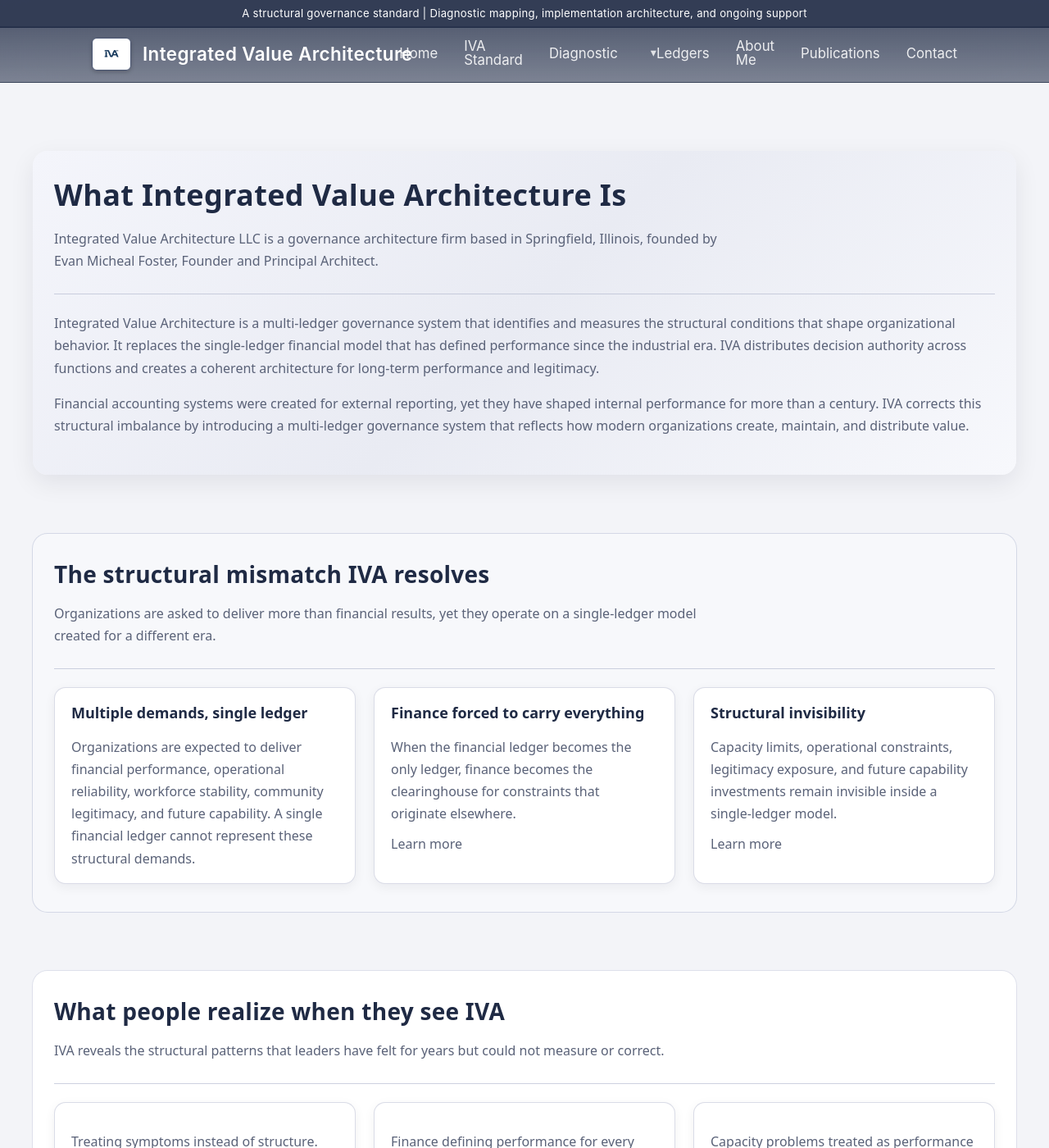
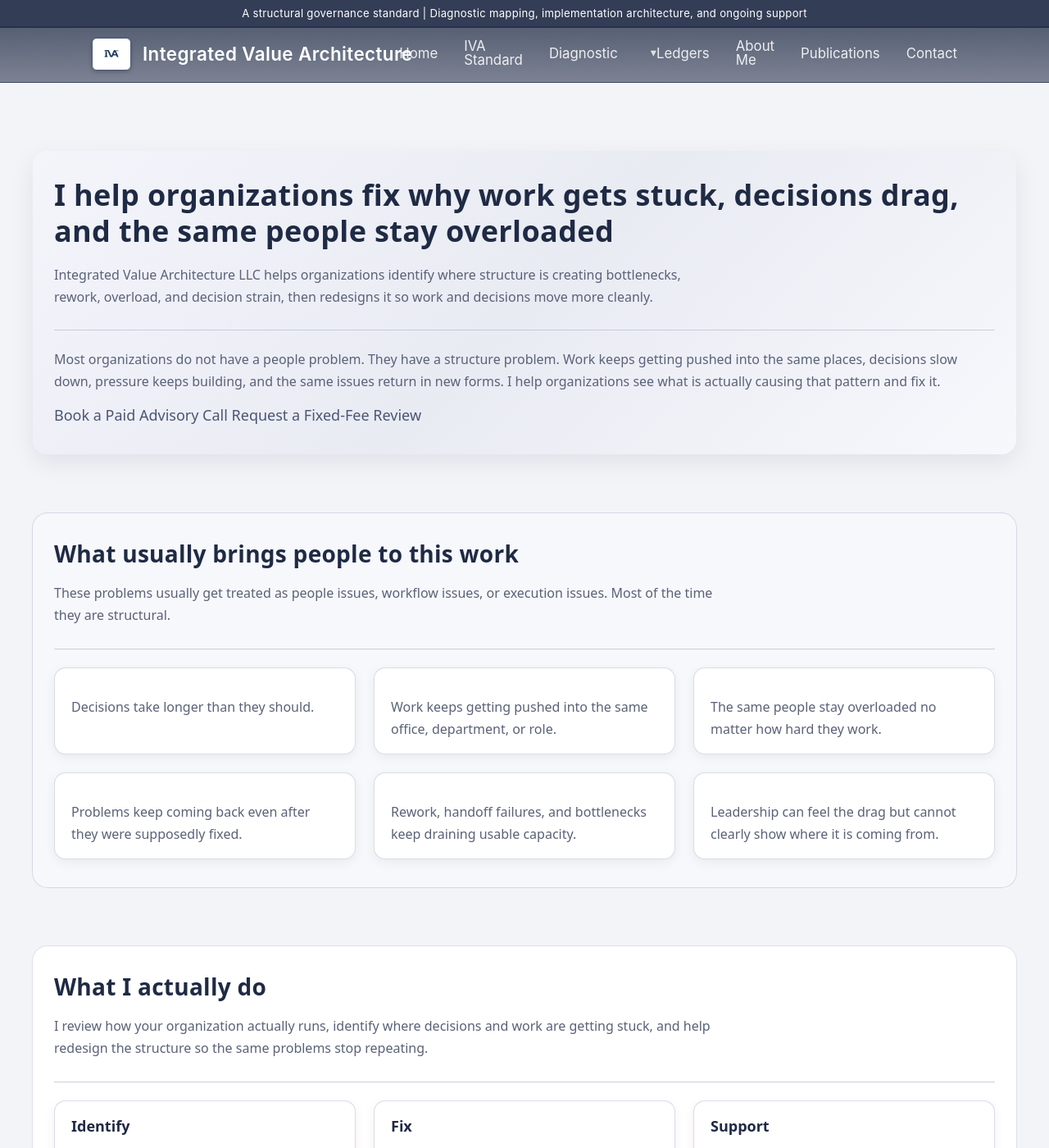
Before and after one commit to efost7873/integratedvaluearchitecture.com, a Jekyll site: the page built from index.html, in a window 1280 px wide and 1400 px high. Shown: the whole window at 82% size. Built offline with Jekyll 4.4.1, drawn with Linux system fonts in a browser that asks for light colours; some of the changed text lies outside the part shown.

Commit message:
Revise SEO titles and descriptions in index.html

```diff
--- a/index.html
+++ b/index.html
@@ -1,330 +1,176 @@
 ---
 layout: default
 title: Integrated Value Architecture
-seo_title: Integrated Value Architecture | Governance Architecture
-seo_description: Integrated Value Architecture LLC is a governance architecture firm in Springfield, Illinois, founded by Evan M. Foster.
+seo_title: Integrated Value Architecture LLC | Fix Bottlenecks, Overload, and Slow Decisions
+seo_description: Integrated Value Architecture LLC helps organizations identify why work gets stuck, decisions drag, and overload keeps falling on the same people, then redesigns the structure so things work more cleanly.
 ---
 
 <div class="iva-page">
 
 <main>
 
-  <section id="what-iva-is" class="iva-band-strong">
+  <section id="homepage-hero" class="iva-band-strong">
     <div class="section-header">
-      <h1>What Integrated Value Architecture Is</h1>
+      <h1>I help organizations fix why work gets stuck, decisions drag, and the same people stay overloaded</h1>
       <p class="section-subtitle">
-        Integrated Value Architecture LLC is a governance architecture firm based in Springfield, Illinois, founded by Evan Micheal Foster, Founder and Principal Architect.
+        Integrated Value Architecture LLC helps organizations identify where structure is creating bottlenecks, rework, overload, and decision strain, then redesigns it so work and decisions move more cleanly.
       </p>
     </div>
 
     <p>
-      Integrated Value Architecture is a multi-ledger governance system that identifies and measures the structural conditions that shape organizational behavior. It replaces the single-ledger financial model that has defined performance since the industrial era. IVA distributes decision authority across functions and creates a coherent architecture for long-term performance and legitimacy.
+      Most organizations do not have a people problem. They have a structure problem. Work keeps getting pushed into the same places, decisions slow down, pressure keeps building, and the same issues return in new forms. I help organizations see what is actually causing that pattern and fix it.
     </p>
 
-    <p>
-      Financial accounting systems were created for external reporting, yet they have shaped internal performance for more than a century. IVA corrects this structural imbalance by introducing a multi-ledger governance system that reflects how modern organizations create, maintain, and distribute value.
-    </p>
+    <div class="iva-btn-row">
+      <a href="https://book.ms/b/IntegratedValueArchitectureLLC@integratedvaluearchitecture.com" class="iva-btn-primary">Book a Paid Advisory Call</a>
+      <a href="{{ site.baseurl }}/contact" class="iva-btn-secondary">Request a Fixed-Fee Review</a>
+    </div>
   </section>
 
-  <section id="structural-mismatch" class="iva-band-soft">
+  <section id="homepage-problems" class="iva-band-soft">
     <div class="section-header">
-      <h2>The structural mismatch IVA resolves</h2>
+      <h2>What usually brings people to this work</h2>
       <p class="section-subtitle">
-        Organizations are asked to deliver more than financial results, yet they operate on a single-ledger model created for a different era.
+        These problems usually get treated as people issues, workflow issues, or execution issues. Most of the time they are structural.
+      </p>
+    </div>
+
+    <div class="grid grid-3">
+      <div class="card"><p>Decisions take longer than they should.</p></div>
+      <div class="card"><p>Work keeps getting pushed into the same office, department, or role.</p></div>
+      <div class="card"><p>The same people stay overloaded no matter how hard they work.</p></div>
+      <div class="card"><p>Problems keep coming back even after they were supposedly fixed.</p></div>
+      <div class="card"><p>Rework, handoff failures, and bottlenecks keep draining usable capacity.</p></div>
+      <div class="card"><p>Leadership can feel the drag but cannot clearly show where it is coming from.</p></div>
+    </div>
+  </section>
+
+  <section id="homepage-what-i-do">
+    <div class="section-header">
+      <h2>What I actually do</h2>
+      <p class="section-subtitle">
+        I review how your organization actually runs, identify where decisions and work are getting stuck, and help redesign the structure so the same problems stop repeating.
       </p>
     </div>
 
     <div class="grid grid-3">
       <div class="card">
-        <h3>Multiple demands, single ledger</h3>
-        <p>
-          Organizations are expected to deliver financial performance, operational reliability, workforce stability, community legitimacy, and future capability. A single financial ledger cannot represent these structural demands.
-        </p>
+        <h3>Identify</h3>
+        <p>Find where bottlenecks, overload, rework, and decision strain are actually coming from.</p>
       </div>
 
-      <a class="card card-link" href="{{ site.baseurl }}/finance">
-        <h3>Finance forced to carry everything</h3>
-        <p>
-          When the financial ledger becomes the only ledger, finance becomes the clearinghouse for constraints that originate elsewhere.
-        </p>
-        <p class="card-meta">Learn more</p>
-      </a>
+      <div class="card">
+        <h3>Fix</h3>
+        <p>Redesign how authority, work, and responsibility are handled so the structure fits the real demands of the organization.</p>
+      </div>
 
-      <a class="card card-link" href="{{ site.baseurl }}/capacity">
-        <h3>Structural invisibility</h3>
-        <p>
-          Capacity limits, operational constraints, legitimacy exposure, and future capability investments remain invisible inside a single-ledger model.
-        </p>
-        <p class="card-meta">Learn more</p>
-      </a>
+      <div class="card">
+        <h3>Support</h3>
+        <p>Help leadership keep the new structure working instead of drifting back into the same pattern.</p>
+      </div>
     </div>
   </section>
 
-  <section id="what-people-realize">
+  <section id="homepage-services" class="iva-band-soft">
     <div class="section-header">
-      <h2>What people realize when they see IVA</h2>
+      <h2>How to start</h2>
       <p class="section-subtitle">
-        IVA reveals the structural patterns that leaders have felt for years but could not measure or correct.
+        Most engagements start with a focused first step, then expand if deeper structural work is needed.
+      </p>
+    </div>
+
+    <div class="grid grid-2">
+      <div class="card">
+        <h3>Paid Advisory Call</h3>
+        <p>Direct guidance on a live structural problem.</p>
+      </div>
+
+      <div class="card">
+        <h3>Fixed-Fee Review</h3>
+        <p>A focused answer to a specific structural issue.</p>
+      </div>
+
+      <div class="card">
+        <h3>Workshop or Briefing</h3>
+        <p>Shared clarity for leadership teams, executives, or boards.</p>
+      </div>
+
+      <div class="card">
+        <h3>Diagnostic, Implementation, and Support</h3>
+        <p>Full structural work from identifying the real problem to fixing it and keeping it working.</p>
+      </div>
+    </div>
+
+    <div class="iva-btn-row">
+      <a href="https://book.ms/b/IntegratedValueArchitectureLLC@integratedvaluearchitecture.com" class="iva-btn-primary">Book an Appointment</a>
+      <a href="{{ site.baseurl }}/contact" class="iva-btn-secondary">Ask About Fit</a>
+    </div>
+  </section>
+
+  <section id="homepage-outcomes">
+    <div class="section-header">
+      <h2>What changes when the structure improves</h2>
+      <p class="section-subtitle">
+        The goal is not a better theory. The goal is an organization that works better in real life.
       </p>
     </div>
 
     <div class="grid grid-3">
-      <div class="card"><p>Treating symptoms instead of structure.</p></div>
-
-      <a class="card card-link" href="{{ site.baseurl }}/finance">
-        <p>Finance defining performance for every function.</p>
-        <p class="card-meta">Learn more</p>
-      </a>
-
-      <a class="card card-link" href="{{ site.baseurl }}/capacity">
-        <p>Capacity problems treated as performance problems.</p>
-        <p class="card-meta">Learn more</p>
-      </a>
-
-      <div class="card"><p>Misaligned decision rights across functions.</p></div>
-
-      <a class="card card-link" href="{{ site.baseurl }}/operations">
-        <p>Structural waste hidden inside workflows.</p>
-        <p class="card-meta">Learn more</p>
-      </a>
-
-      <a class="card card-link" href="{{ site.baseurl }}/external">
-        <p>No durable structure for legitimacy or external exposure.</p>
-        <p class="card-meta">Learn more</p>
-      </a>
+      <div class="card"><p>A clearer view of what is actually causing recurring problems.</p></div>
+      <div class="card"><p>Fewer bottlenecks, handoff failures, and avoidable loops of rework.</p></div>
+      <div class="card"><p>Cleaner decision pathways and less confusion about who owns what.</p></div>
+      <div class="card"><p>Less pressure concentrated in the same people or parts of the organization.</p></div>
+      <div class="card"><p>More usable capacity without defaulting straight to more hiring.</p></div>
+      <div class="card"><p>A structure that holds up better under operational pressure, growth, and change.</p></div>
     </div>
   </section>
 
-  <section id="five-ledgers" class="iva-band-soft">
+  <section id="homepage-not" class="iva-band-soft">
     <div class="section-header">
-      <h2>The Five Ledgers of IVA</h2>
+      <h2>What this is not</h2>
       <p class="section-subtitle">
-        Each ledger represents a distinct form of value that organizations must steward over time.
+        This work gets misunderstood when people force it into a category it does not belong in.
       </p>
     </div>
 
     <div class="grid grid-3">
-      <a class="card card-link" href="{{ site.baseurl }}/finance">
-        <h3>Financial Ledger</h3>
-        <p>Protects audit discipline and financial authority while reducing cross-domain pressure on finance.</p>
-        <p class="card-meta">Learn more</p>
-      </a>
-
-      <a class="card card-link" href="{{ site.baseurl }}/operations">
-        <h3>Operational Ledger</h3>
-        <p>Makes workflow reliability, handoffs, and delivery constraints governable as structure.</p>
-        <p class="card-meta">Learn more</p>
-      </a>
-
-      <a class="card card-link" href="{{ site.baseurl }}/capacity">
-        <h3>Capacity Ledger</h3>
-        <p>Makes load, coverage gaps, ramp time, and system limits visible before they become churn and failure.</p>
-        <p class="card-meta">Learn more</p>
-      </a>
-
-      <a class="card card-link" href="{{ site.baseurl }}/external">
-        <h3>Externalities and Equity Ledger</h3>
-        <p>Creates durable ownership and evidence for obligations, exposure, legitimacy, and distributional impacts.</p>
-        <p class="card-meta">Learn more</p>
-      </a>
-
-      <a class="card card-link" href="{{ site.baseurl }}/learning">
-        <h3>Learning and Innovation Ledger</h3>
-        <p>Prevents modernization and learning from being permanently displaced until it becomes expensive.</p>
-        <p class="card-meta">Learn more</p>
-      </a>
+      <div class="card"><p>Not CRM software.</p></div>
+      <div class="card"><p>Not project management.</p></div>
+      <div class="card"><p>Not workflow automation.</p></div>
+      <div class="card"><p>Not generic consulting.</p></div>
+      <div class="card"><p>Not another strategic plan.</p></div>
+      <div class="card"><p>Not advice that leaves the same broken structure in place.</p></div>
     </div>
   </section>
 
-  <section id="why-single-ledger-fails">
+  <section id="homepage-credibility">
     <div class="section-header">
-      <h2>Why the single ledger fails</h2>
+      <h2>Why this work is different</h2>
       <p class="section-subtitle">
-        A single financial ledger collapses all forms of value into dollars, distorting decision making.
+        Integrated Value Architecture is built to identify structural causes, not just describe symptoms.
       </p>
     </div>
 
     <div class="grid grid-3">
-      <div class="card"><p>Collapses all value into dollars.</p></div>
-
-      <a class="card card-link" href="{{ site.baseurl }}/capacity">
-        <p>Hides structural liabilities and constraints.</p>
-        <p class="card-meta">Learn more</p>
-      </a>
-
-      <a class="card card-link" href="{{ site.baseurl }}/operations">
-        <p>Distorts decision rights across functions.</p>
-        <p class="card-meta">Learn more</p>
-      </a>
+      <div class="card"><p>Built around structural problems that keep recurring under different names.</p></div>
+      <div class="card"><p>Designed to diagnose, fix, and support instead of stopping at analysis.</p></div>
+      <div class="card"><p>Grounded in a defined governance architecture rather than improvised management language.</p></div>
     </div>
   </section>
 
-  <section id="what-iva-provides" class="iva-band-soft">
-    <div class="section-header">
-      <h2>What IVA provides</h2>
-      <p class="section-subtitle">
-        IVA gives organizations a structural governance system that matches the complexity of modern work.
-      </p>
+  <section id="homepage-cta" class="iva-cta-section">
+    <h2>Start with the problem you can already see</h2>
+    <p>
+      You do not need to know exactly what category the issue falls into before reaching out. If work is stuck, decisions keep dragging, or pressure keeps landing in the same place, that is enough to start.
+    </p>
+
+    <div class="iva-btn-row">
+      <a href="https://book.ms/b/IntegratedValueArchitectureLLC@integratedvaluearchitecture.com" class="iva-btn-primary">Book a Paid Advisory Call</a>
+      <a href="{{ site.baseurl }}/contact" class="iva-btn-secondary">Request a Fixed-Fee Review</a>
     </div>
 
-    <div class="grid grid-3">
-      <div class="card"><p>A multi-ledger governance system.</p></div>
-      <div class="card"><p>A governance architecture standard for plural value stewardship.</p></div>
-      <div class="card"><p>A coherent architecture for decision making.</p></div>
-
-      <a class="card card-link" href="{{ site.baseurl }}/external">
-        <p>A durable structure for obligations, exposure, and legitimacy.</p>
-        <p class="card-meta">Learn more</p>
-      </a>
-
-      <a class="card card-link" href="{{ site.baseurl }}/learning">
-        <p>A structure for future capability and adaptation.</p>
-        <p class="card-meta">Learn more</p>
-      </a>
-
-      <div class="card"><p>A system that distributes decision authority.</p></div>
-    </div>
-  </section>
-
-  <section id="what-iva-makes-possible">
-    <div class="section-header">
-      <h2>What IVA makes possible</h2>
-      <p class="section-subtitle">
-        IVA enables organizations to operate with structural clarity, legitimacy, and long-term capability.
-      </p>
-    </div>
-
-    <div class="grid grid-3">
-      <div class="card"><p>Aligned decision rights across functions.</p></div>
-      <div class="card"><p>Structural visibility for leaders and staff.</p></div>
-
-      <a class="card card-link" href="{{ site.baseurl }}/operations">
-        <p>Reduced operational friction and waste.</p>
-        <p class="card-meta">Learn more</p>
-      </a>
-
-      <a class="card card-link" href="{{ site.baseurl }}/capacity">
-        <p>Clear capacity limits and investment needs.</p>
-        <p class="card-meta">Learn more</p>
-      </a>
-
-      <a class="card card-link" href="{{ site.baseurl }}/external">
-        <p>Legitimacy measured as a structural asset.</p>
-        <p class="card-meta">Learn more</p>
-      </a>
-
-      <a class="card card-link" href="{{ site.baseurl }}/learning">
-        <p>Future capability built intentionally.</p>
-        <p class="card-meta">Learn more</p>
-      </a>
-    </div>
-  </section>
-
-  <section id="who-uses-iva" class="iva-band-soft">
-    <div class="section-header">
-      <h2>Who uses IVA</h2>
-      <p class="section-subtitle">
-        IVA is used by organizations that need structural clarity, legitimacy, and long-term capability.
-      </p>
-    </div>
-
-    <div class="grid grid-3">
-      <div class="card"><p>Public sector agencies.</p></div>
-      <div class="card"><p>Nonprofits and foundations.</p></div>
-      <div class="card"><p>Private sector organizations.</p></div>
-      <div class="card"><p>Universities and research institutions.</p></div>
-      <div class="card"><p>Healthcare and human services.</p></div>
-      <div class="card"><p>Infrastructure and utilities.</p></div>
-    </div>
-  </section>
-
-  <section id="why-organizations-choose-iva">
-    <div class="section-header">
-      <h2>Why organizations choose IVA</h2>
-      <p class="section-subtitle">
-        IVA gives leaders a structural language that matches the reality of their work.
-      </p>
-    </div>
-
-    <div class="grid grid-3">
-      <div class="card"><p>They need a system that matches modern complexity.</p></div>
-      <div class="card"><p>They need structural visibility, not more dashboards.</p></div>
-      <div class="card"><p>They need a way to measure legitimacy.</p></div>
-      <div class="card"><p>They need a way to align decision rights.</p></div>
-      <div class="card"><p>They need a way to steward future capability.</p></div>
-      <div class="card"><p>They need a governance system that works.</p></div>
-    </div>
-  </section>
-
-  <section id="how-iva-works" class="iva-band-soft">
-    <div class="section-header">
-      <h2>How IVA works</h2>
-      <p class="section-subtitle">
-        IVA uses a three-step sequence to reveal structural conditions and align decision making.
-      </p>
-    </div>
-
-    <div class="grid grid-3">
-      <div class="card">
-        <h3>1. Structural Scan</h3>
-        <p>IVA identifies the structural conditions that shape organizational behavior.</p>
-      </div>
-
-      <div class="card">
-        <h3>2. Multi-ledger Diagnostic</h3>
-        <p>IVA measures each ledger independently and reveals cross-ledger impacts.</p>
-      </div>
-
-      <div class="card">
-        <h3>3. Structural Implementation</h3>
-        <p>IVA stabilizes governance architecture by assigning ownership, evidence, and decision authority across all five ledgers.</p>
-      </div>
-    </div>
-  </section>
-
-  <section id="what-diagnostic-produces">
-    <div class="section-header">
-      <h2>What the IVA Diagnostic produces</h2>
-      <p class="section-subtitle">
-        The IVA Diagnostic produces a structural map of the organization and a clear sequence for implementation.
-      </p>
-    </div>
-
-    <div class="grid grid-3">
-      <div class="card"><p>A structural map of all five ledgers.</p></div>
-      <div class="card"><p>Cross-ledger impact chains.</p></div>
-      <div class="card"><p>Structural liabilities and constraints.</p></div>
-      <div class="card"><p>Decision rights and authority pathways.</p></div>
-      <div class="card"><p>Capacity limits and investment needs.</p></div>
-      <div class="card"><p>A sequence for governance stabilization.</p></div>
-    </div>
-  </section>
-
-  <section id="future-of-standard" class="iva-band-soft">
-    <div class="section-header">
-      <h2>The future of the IVA Standard</h2>
-      <p class="section-subtitle">
-        IVA is a living standard maintained by Integrated Value Architecture LLC.
-      </p>
-    </div>
-
-    <p>
-      The IVA Standard evolves as organizations face new structural demands. Integrated Value Architecture LLC maintains the standard, ensures its integrity, and supports organizations in adopting the multi-ledger governance system.
-    </p>
-  </section>
-
-  <section id="begin-diagnostic" class="iva-cta-section">
-    <h2>Begin the IVA Diagnostic</h2>
-    <p>
-      The IVA Diagnostic is the entry point to adopting the IVA Standard. It maps structural conditions across all five ledgers and establishes the sequence for implementation.
-    </p>
-
-    <a href="{{ site.baseurl }}/diagnostic" class="iva-btn-primary">
-      Start the Diagnostic
-    </a>
-
     <p class="iva-cta-meta">
-      The IVA Standard is fully owned and maintained by Integrated Value Architecture LLC.
+      Based in Springfield, Illinois. Serving organizations that need clearer decisions, less structural drag, and a better way to handle work.
     </p>
   </section>
 
```
